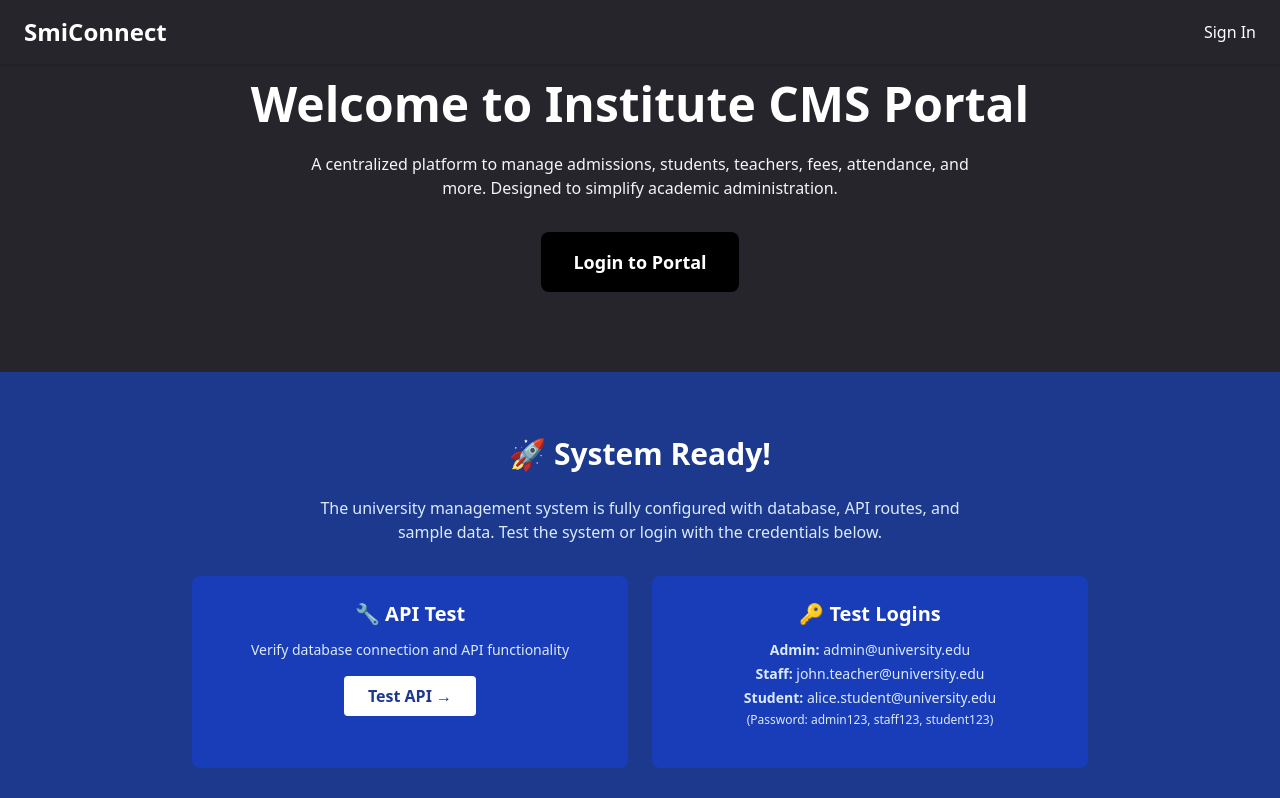
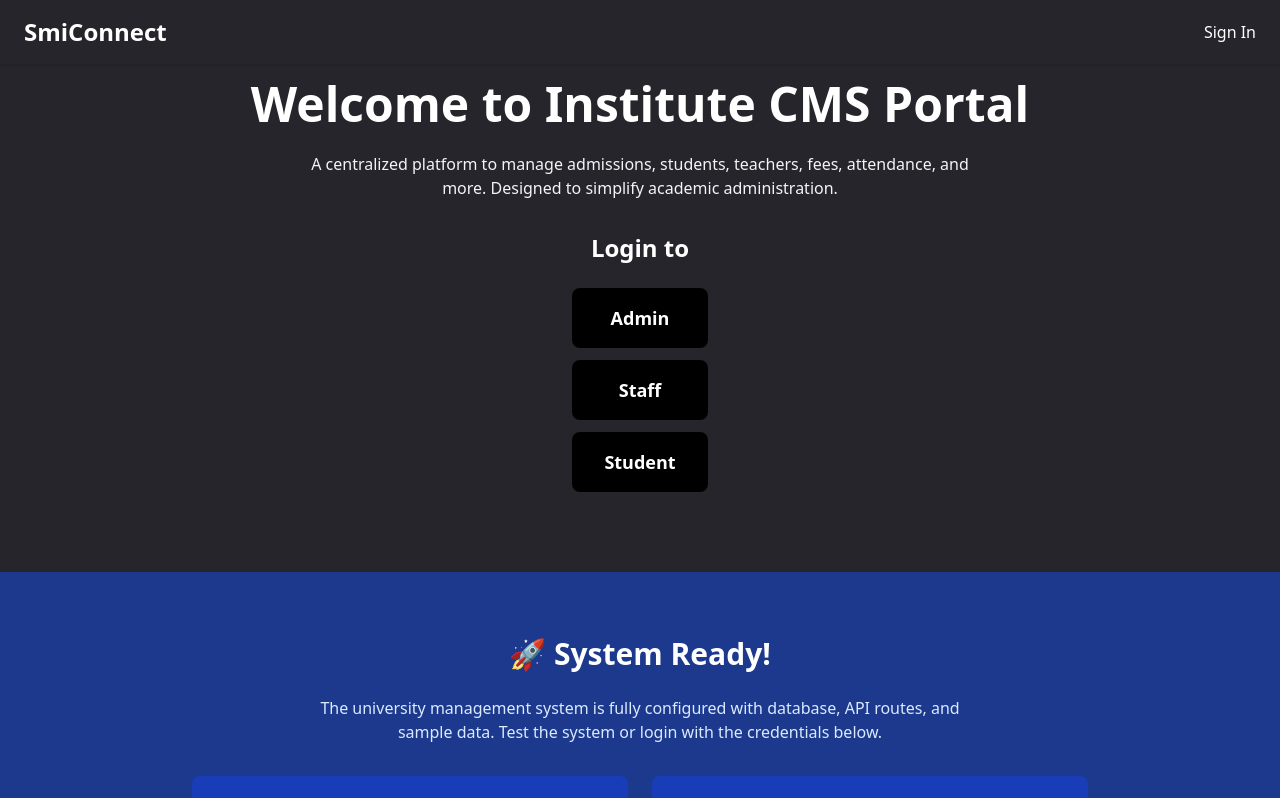
Before and after one commit to huzidev/FYP, a Next.js app: page / in a window 1280 px wide. Shown: the top 798 px of the page. Built offline with nearby package versions, Linux system fonts and the light colour scheme.

Commit message:
login credentials updated

```diff
--- a/src/Component/Nav.js
+++ b/src/Component/Nav.js
@@ -1,7 +1,6 @@
 "use client";
+import Link from "next/link";
 import { useState } from "react";
-import Link from "next/link";
-import { motion } from "framer-motion";
 
 export default function Navbar() {
   const [open, setOpen] = useState(false);
@@ -38,14 +37,14 @@ export default function Navbar() {
                 Admin
               </Link>
               <Link
-                href="/admission/signin"
+                href="/staff/signin"
                 className="block px-4 py-2 text-gray-700 hover:bg-gray-100"
                 onClick={() => setOpen(false)}
               >
-                Admission
+                Staff
               </Link>
               <Link
-                href="/user/signin"
+                href="/student/signin"
                 className="block px-4 py-2 text-gray-700 hover:bg-gray-100"
                 onClick={() => setOpen(false)}
               >
--- a/src/app/page.js
+++ b/src/app/page.js
@@ -1,7 +1,7 @@
 "use client";
 import Navbar from "@/Component/Nav";
 import Link from "next/link";
-import React, { useState, useEffect } from "react";
+import { useEffect, useState } from "react";
 
 const Page = () => {
   const announcements = [
@@ -23,7 +23,6 @@ const Page = () => {
   ];
 
   const [current, setCurrent] = useState(0);
-  const [showOptions, setShowOptions] = useState(false);
 
   useEffect(() => {
     // Check if user is authenticated and redirect to appropriate dashboard
@@ -60,36 +59,28 @@ const Page = () => {
           attendance, and more. Designed to simplify academic administration.
         </p>
 
-        <div className="relative">
-          <button
-            onClick={() => setShowOptions(!showOptions)}
-            className="px-8 py-4 bg-black hover:bg-gray-800 rounded-lg text-lg font-semibold transition"
+        <div className="flex flex-col items-center gap-4">
+          <h2 className="text-2xl font-semibold mb-2">Login to</h2>
+          <div className="flex flex-col gap-3 w-full max-w-xs">
+            <Link
+              href="/admin/signin"
+              className="px-8 py-4 bg-black hover:bg-gray-800 rounded-lg text-lg font-semibold transition text-center"
             >
-            Login to Portal
-          </button>
-
-          {showOptions && (
-            <div className="absolute left-0 right-0 mt-2 bg-[#2f2f37] rounded-lg shadow-lg p-0 flex flex-col divide-y divide-gray-600">
-              <Link
-                href="/admission/signin"
-                className="px-6 py-3 text-white font-semibold hover:bg-[#3a3a42] transition"
-              >
-                Admission Login
+              Admin
             </Link>
             <Link
-                href="/user/signin"
-                className="px-6 py-3 text-white font-semibold hover:bg-[#3a3a42] transition"
+              href="/staff/signin"
+              className="px-8 py-4 bg-black hover:bg-gray-800 rounded-lg text-lg font-semibold transition text-center"
             >
-                Student Login
+              Staff
             </Link>
             <Link
-                href="/admin/signin"
-                className="px-6 py-3 text-white font-semibold hover:bg-[#3a3a42] transition"
+              href="/student/signin"
+              className="px-8 py-4 bg-black hover:bg-gray-800 rounded-lg text-lg font-semibold transition text-center"
             >
-                Admin Login
+              Student
             </Link>
           </div>
-          )}
         </div>
       </section>
 
--- a/src/app/Admission/Signin/page.js
+++ b/src/app/staff/signin/page.js
@@ -1,8 +1,8 @@
 "use client";
-import React, { useState } from "react";
-import Eyebtn from "../../../Component/User/Eyebtn";
+import { useState } from "react";
 import { FaUserCircle } from "react-icons/fa";
 import Header from "../../../Component/Header";
+import Eyebtn from "../../../Component/User/Eyebtn";
 
 const SignIn = () => {
   const [username, setUsername] = useState("");
@@ -47,14 +47,11 @@ const SignIn = () => {
     <div>
       <Header />
       <div className="min-h-screen flex items-center justify-center bg-[#1d1d24] px-4">
-        <div className="box max-w-md w-full cursor-pointer group">
+        <div className="box max-w-md w-full">
           <div
             className="
             relative bg-[#2d2d39] border-8 border-[#25252b] rounded-xl
             p-6 shadow-2xl
-            max-h-28 overflow-hidden
-            transition-all duration-700 ease-in-out
-            group-hover:max-h-[800px]
           "
           >
             <div className="flex items-center justify-between">
@@ -66,7 +63,7 @@ const SignIn = () => {
 
             <form
               onSubmit={handleSubmit}
-              className="space-y-6 mt-6 opacity-0 group-hover:opacity-100 transition-opacity duration-700"
+              className="space-y-6 mt-6"
             >
               <div>
                 <label
--- a/src/app/student/dashboard/page.js
+++ b/src/app/student/dashboard/page.js
@@ -1,6 +1,6 @@
 "use client";
-import React, { useState, useEffect } from "react";
 import { useRouter } from "next/navigation";
+import { useEffect, useState } from "react";
 import Header from "../../../Component/Header";
 
 const StudentDashboard = () => {
@@ -14,7 +14,7 @@ const StudentDashboard = () => {
         const { isAuthenticated, getCurrentUser, USER_TYPES } = await import("../../../lib/auth");
 
         if (!isAuthenticated()) {
-          router.push("/user/signin");
+          router.push("/student/signin");
           return;
         }
 
@@ -28,7 +28,7 @@ const StudentDashboard = () => {
         setLoading(false);
       } catch (error) {
         console.error("Error loading student data:", error);
-        router.push("/user/signin");
+        router.push("/student/signin");
       }
     };
 
--- a/src/app/User/Signin/page.js
+++ b/src/app/student/signin/page.js
@@ -1,9 +1,9 @@
 "use client";
-import React, { useState, useEffect } from "react";
 import { useRouter } from "next/navigation";
-import Eyebtn from "../../../Component/User/Eyebtn";
+import { useEffect, useState } from "react";
 import { FaUserCircle } from "react-icons/fa";
 import Header from "../../../Component/Header";
+import Eyebtn from "../../../Component/User/Eyebtn";
 
 const SignIn = () => {
   const [username, setUsername] = useState("");
@@ -86,14 +86,11 @@ const SignIn = () => {
     <div>
       <Header />
       <div className="min-h-screen flex items-center justify-center bg-[#1d1d24] px-4">
-        <div className="box max-w-md w-full cursor-pointer group">
+        <div className="box max-w-md w-full">
           <div
             className="
             relative bg-[#2d2d39] border-8 border-[#25252b] rounded-xl
             p-6 shadow-2xl
-            max-h-28 overflow-hidden
-            transition-all duration-700 ease-in-out
-            group-hover:max-h-[800px]
           "
           >
             <div className="flex items-center justify-between">
@@ -105,7 +102,7 @@ const SignIn = () => {
 
             <form
               onSubmit={handleSubmit}
-              className="space-y-6 mt-6 opacity-0 group-hover:opacity-100 transition-opacity duration-700"
+              className="space-y-6 mt-6"
             >
               <div>
                 <label
--- a/src/app/test/page.js
+++ b/src/app/test/page.js
@@ -1,6 +1,6 @@
 "use client";
-import { useState, useEffect } from "react";
-import { DepartmentService, StudentService, ApiError } from "../../lib/api";
+import { useEffect, useState } from "react";
+import { ApiError, DepartmentService, StudentService } from "../../lib/api";
 
 export default function TestAPIPage() {
   const [departments, setDepartments] = useState([]);
@@ -111,7 +111,7 @@ export default function TestAPIPage() {
               <div><strong>Student:</strong> alice.student@university.edu / student123</div>
             </div>
             <div className="mt-2 text-xs">
-              Go to <strong>/admin/signin</strong>, <strong>/admission/signin</strong>, or <strong>/user/signin</strong> to test login.
+              Go to <strong>/admin/signin</strong>, <strong>/staff/signin</strong>, or <strong>/student/signin</strong> to test login.
             </div>
           </div>
 
```
Also changed, not shown: src/lib/auth.js. Lines whose indentation alone changed are shown as unchanged.
